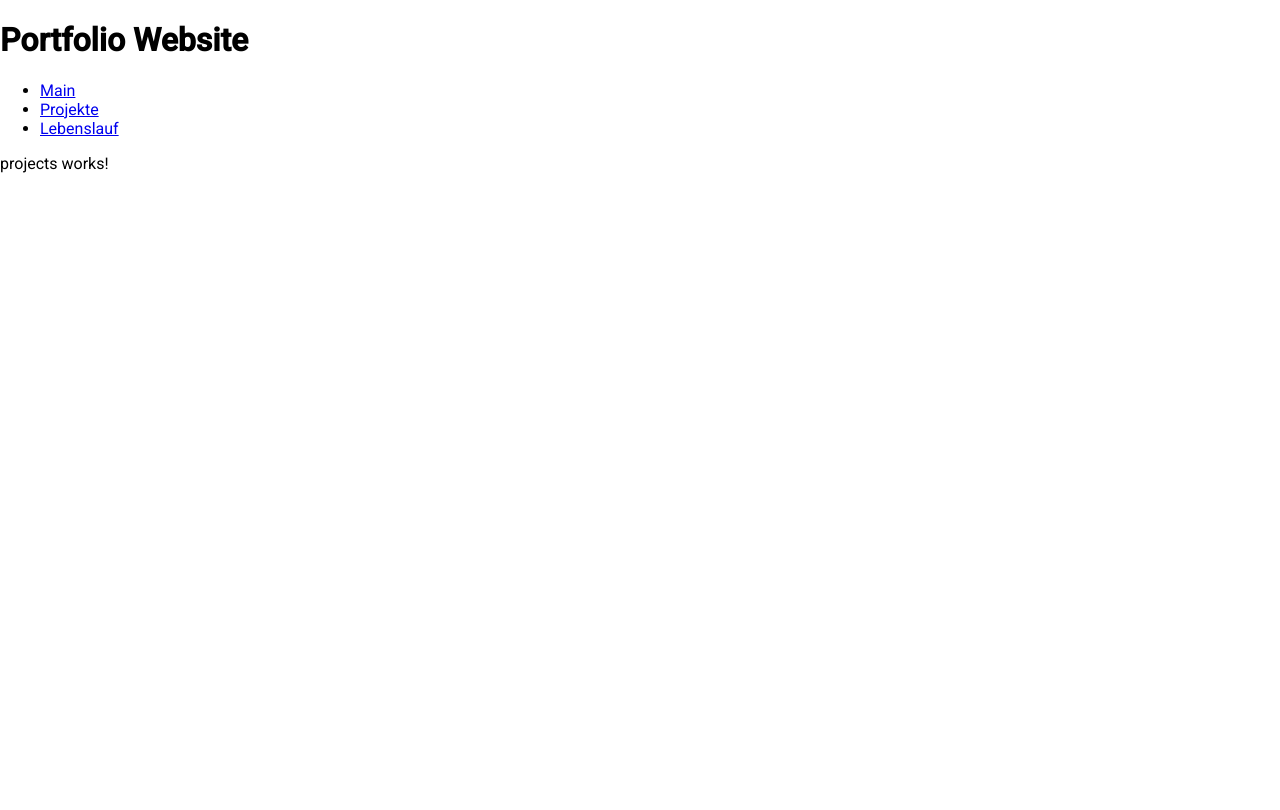
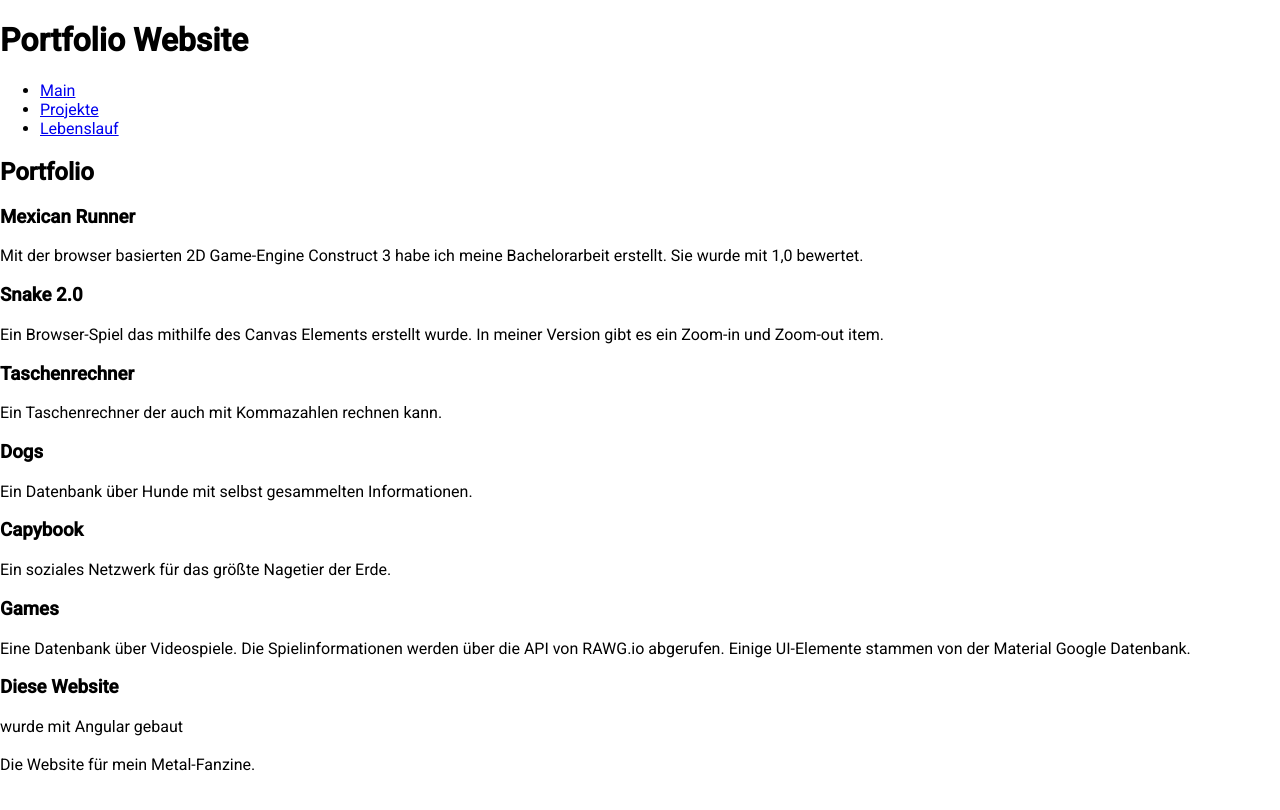
Before and after one commit to Pizzakoenigin/portfolio-app, an Angular app: page /projekte in a window 1280 px wide. Shown: the top 810 px of the page. Built offline with nearby package versions, Linux system fonts and the light colour scheme.

Commit message:
project component

```diff
--- /dev/null
+++ b/src/app/content-projects.ts
@@ -0,0 +1,141 @@
+export const projects =
+    [{
+        name: "Mexican Runner",
+        category: "Games",
+        description: "Mit der browser basierten 2D Game-Engine Construct 3 habe ich meine Bachelorarbeit erstellt. Sie wurde mit 1,0 bewertet.",
+        photos: [
+            {
+                path: "example"
+            },
+            {
+                path: "example"
+            },
+            {
+                path: "example"
+            },
+
+        ]
+    },
+    {
+        name: "Snake 2.0",
+        category: "Games",
+        description: "Ein Browser-Spiel das mithilfe des Canvas Elements erstellt wurde. In meiner Version gibt es ein Zoom-in und Zoom-out item.",
+        photos: [
+            {
+                path: "example"
+            },
+            {
+                path: "example"
+            },
+            {
+                path: "example"
+            },
+
+        ]
+    },
+    {
+        name: "Taschenrechner",
+        category: "React",
+        description: "Ein Taschenrechner der auch mit Kommazahlen rechnen kann.",
+        photos: [
+            {
+                path: "example"
+            },
+            {
+                path: "example"
+            },
+            {
+                path: "example"
+            },
+
+        ]
+    },
+    {
+        name: "Dogs",
+        category: "React",
+        description: "Ein Datenbank über Hunde mit selbst gesammelten Informationen.",
+        photos: [
+            {
+                path: "example"
+            },
+            {
+                path: "example"
+            },
+            {
+                path: "example"
+            },
+
+        ]
+    },
+    {
+        name: "Capybook",
+        category: "Angular",
+        description: "Ein soziales Netzwerk für das größte Nagetier der Erde.",
+        photos: [
+            {
+                path: "example"
+            },
+            {
+                path: "example"
+            },
+            {
+                path: "example"
+            },
+
+        ]
+    },
+    {
+        name: "Games",
+        category: "Angular",
+        description: "Eine Datenbank über Videospiele. Die Spielinformationen werden über die API von RAWG.io abgerufen. Einige UI-Elemente stammen von der Material Google Datenbank.",
+        photos: [
+            {
+                path: "example"
+            },
+            {
+                path: "example"
+            },
+            {
+                path: "example"
+            },
+
+        ]
+    },
+    {
+        name: "Diese Website",
+        category: "",
+        description: "wurde mit Angular gebaut",
+        photos: [
+            {
+                path: "example"
+            },
+            {
+                path: "example"
+            },
+            {
+                path: "example"
+            },
+
+        ]
+    },
+    {
+        name: "",
+        category: "Vanilla JS",
+        description: "Die Website für mein Metal-Fanzine.",
+        photos: [
+            {
+                path: "example"
+            },
+            {
+                path: "example"
+            },
+            {
+                path: "example"
+            },
+
+        ]
+    }
+
+
+
+    ]
--- a/src/app/projects/projects.component.html
+++ b/src/app/projects/projects.component.html
@@ -1 +1,7 @@
-<p>projects works!</p>
+<h2>Portfolio</h2>
+<div>
+    <div *ngFor="let project of projects">
+        <h3>{{project.name}}</h3>
+        <p>{{project.description}}</p>
+    </div>
+</div>
--- a/src/app/projects/projects.component.ts
+++ b/src/app/projects/projects.component.ts
@@ -1,11 +1,13 @@
 import { Component } from '@angular/core';
+import { projects } from '../content-projects';
+import { CommonModule } from '@angular/common';
 
 @Component({
   selector: 'app-projects',
-  imports: [],
+  imports: [CommonModule],
   templateUrl: './projects.component.html',
   styleUrl: './projects.component.css'
 })
 export class ProjectsComponent {
-
+  projects = projects
 }
```
